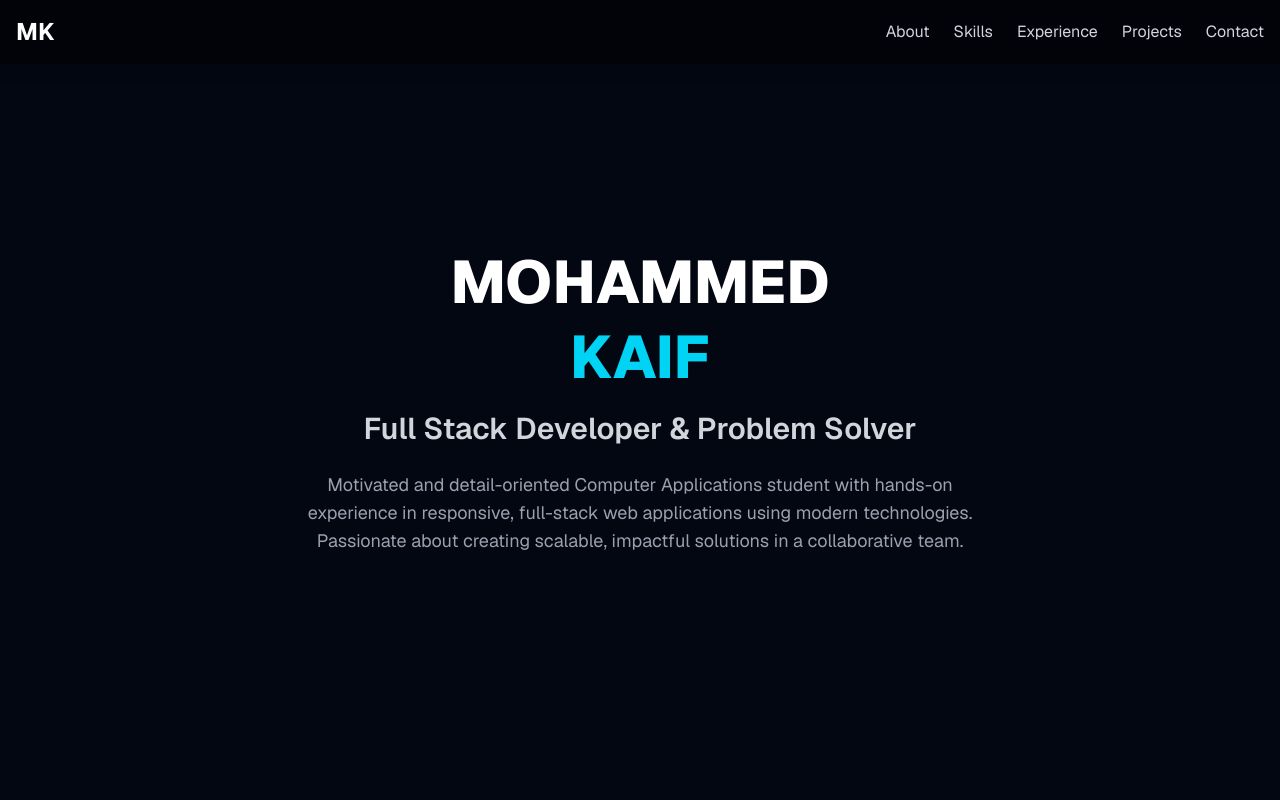
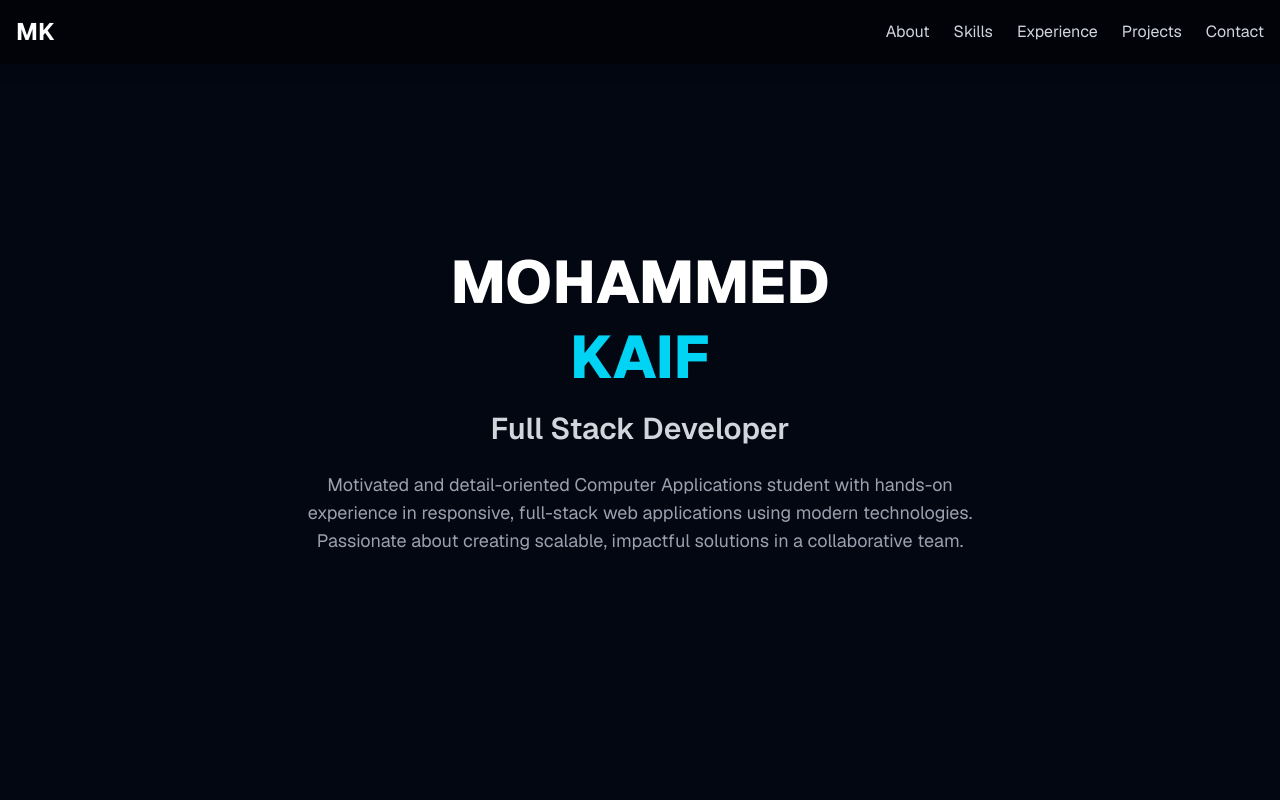
Before and after one commit to mohammedkaif01/my-portfolio, a Next.js app: page / in a window 1280 px wide. Shown: the top 800 px of the page. Built offline with nearby package versions, Linux system fonts and the light colour scheme.

Commit message:
sm change

```diff
--- a/src/app/page.tsx
+++ b/src/app/page.tsx
@@ -9,7 +9,7 @@ import { Bars3Icon, XMarkIcon, BriefcaseIcon, AcademicCapIcon, CodeBracketIcon,
 // --- Data based on your resume and the new design ---
 const resumeData = {
   name: 'Mohammed Kaif',
-  role: 'Full Stack Developer & Problem Solver',
+  role: 'Full Stack Developer',
   summary: 'Motivated and detail-oriented Computer Applications student with hands-on experience in responsive, full-stack web applications using modern technologies. Passionate about creating scalable, impactful solutions in a collaborative team.',
   contact: {
     email: 'kaifofficial67@gmail.com',
```
